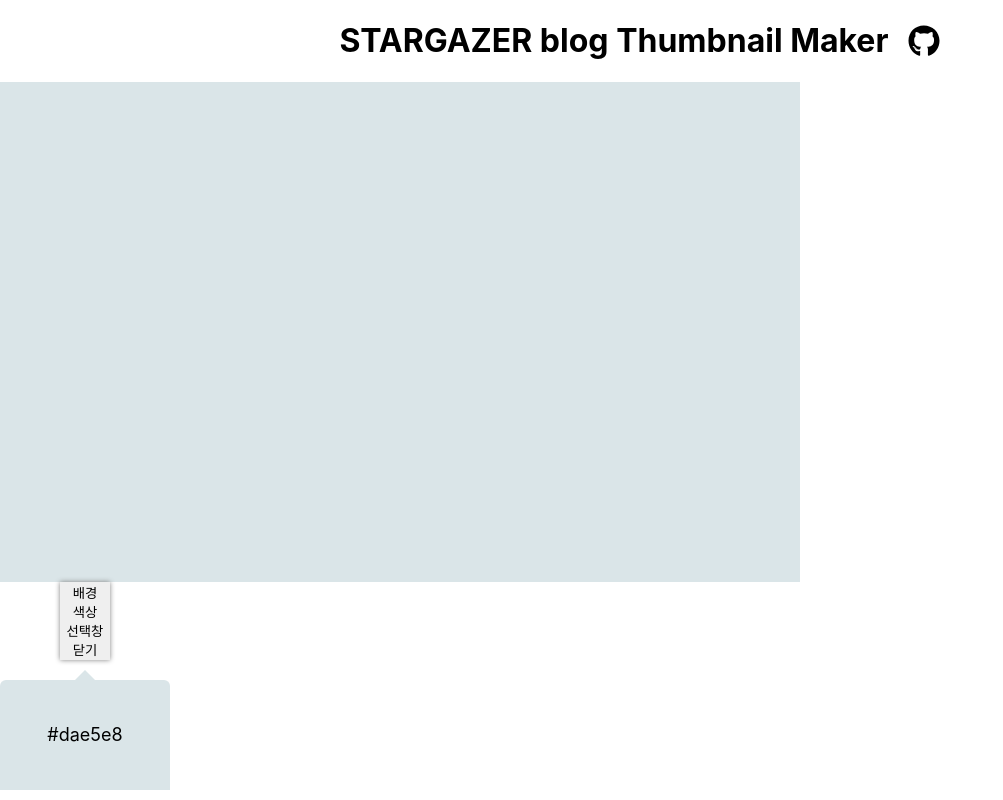
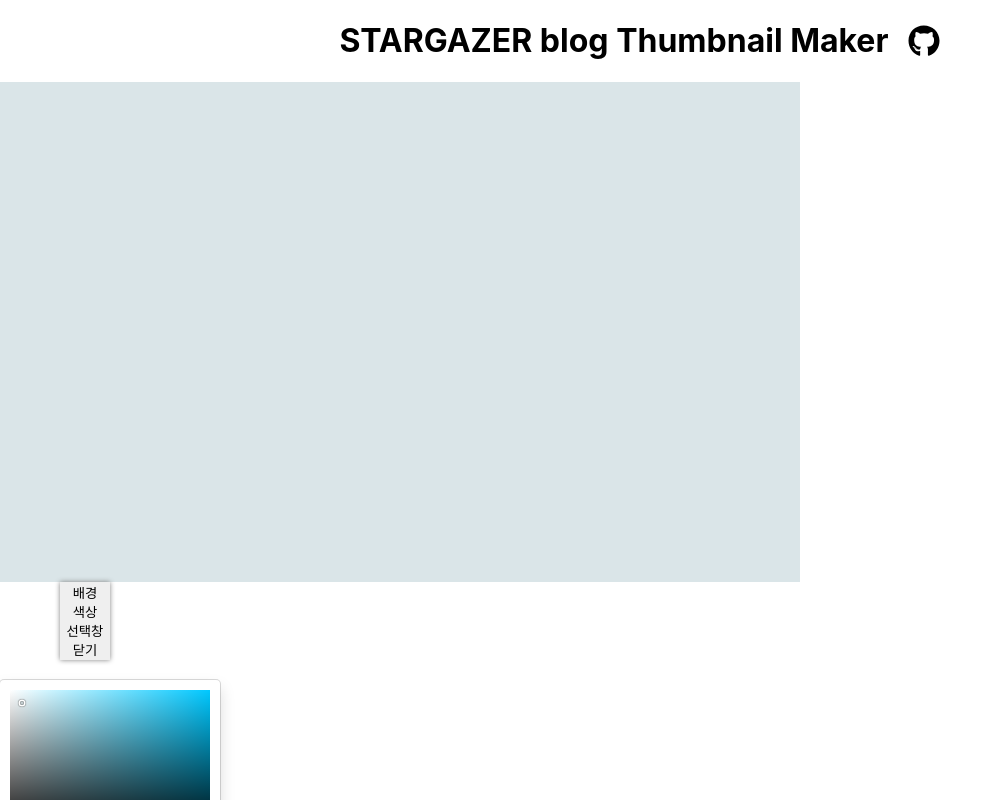
Before and after one commit to HarenKei/Thumbnail_Maker, a React (Create React App) app: page / in a window 1280 px wide. Both pictures are taken after a click on the button "배경 색상 선택하기". Shown: the top 800 px of the page, without its empty margins (0-1003 px from the left). Built offline with nearby package versions, Linux system fonts and the light colour scheme.

Commit message:
Update App.js : Change Color picker type

```diff
--- a/src/App.js
+++ b/src/App.js
@@ -70,7 +70,7 @@ return (
         <button onClick={()=>setShowButton(showButton=>!showButton)}>
           {showButton ? '배경 색상 선택창 닫기' : '배경 색상 선택하기'}
         </button>
-        {showButton && (<BlockPicker
+        {showButton && (<SketchPicker
                           color={color}
                           onChangeComplete={(color) => setColor(color.hex)}/>
                         )
```
